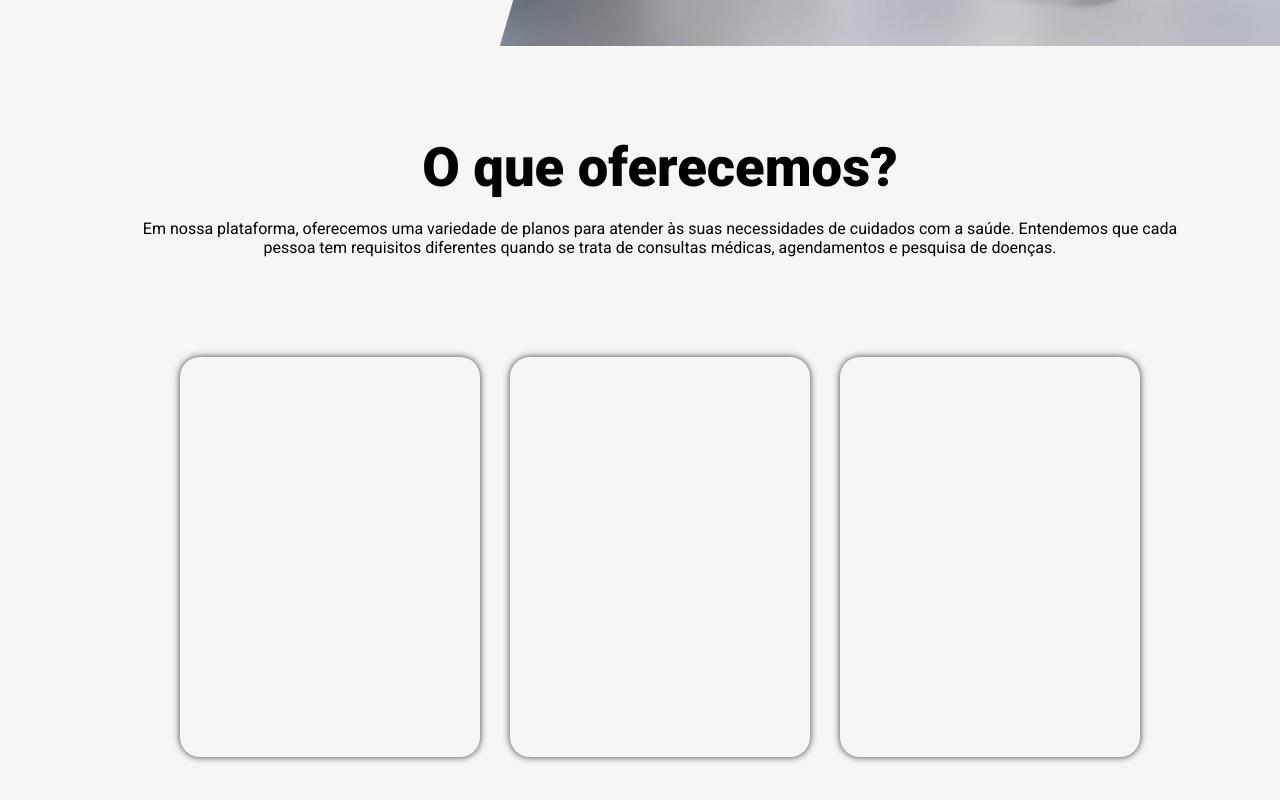
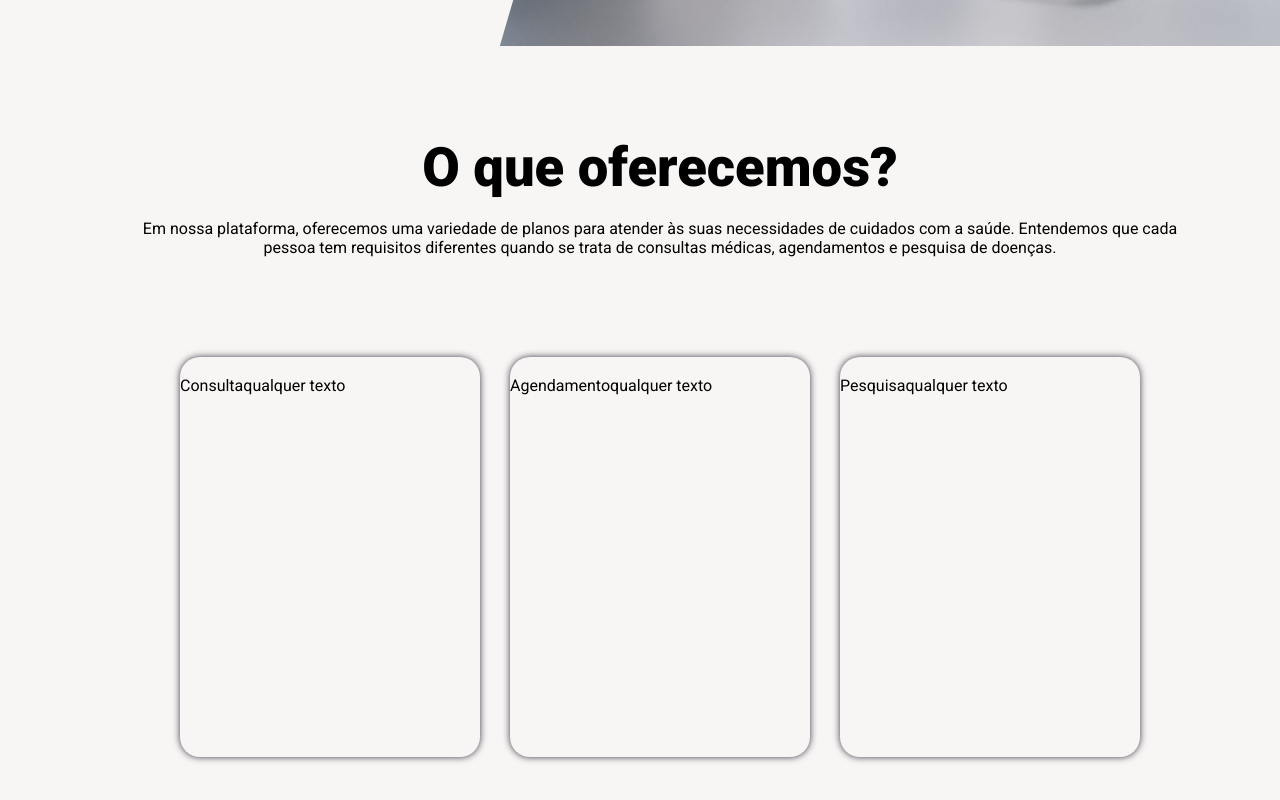
Before and after one commit to DaviProgramming/sympto-web, a React (Vite) app: page / in a window 1280 px wide. Shown: the part 1964-2764 px from the top of the page. Built offline with nearby package versions, Linux system fonts and the light colour scheme.

Commit message:
ajustes cards

```diff
--- a/src/components/Card.jsx
+++ b/src/components/Card.jsx
@@ -13,7 +13,8 @@ const Card = (props) => {
 
               <div className="card-text">
 
-                <span>{props.text}</span>
+                <span className='title'>{props.text}</span>
+                <span className='body'>{props.textBody}</span>
 
               </div>
 
--- a/src/router/Home.jsx
+++ b/src/router/Home.jsx
@@ -59,9 +59,9 @@ const Home = (props) => {
           </div>
 
           <div className="cards">
-            <Card />
-            <Card />
-            <Card />
+            <Card text={"Consulta"} textBody={"qualquer texto"}/>
+            <Card text={"Agendamento"} textBody={"qualquer texto"}/>
+            <Card text={"Pesquisa"} textBody={"qualquer texto"}/>
           </div>
 
 
```
